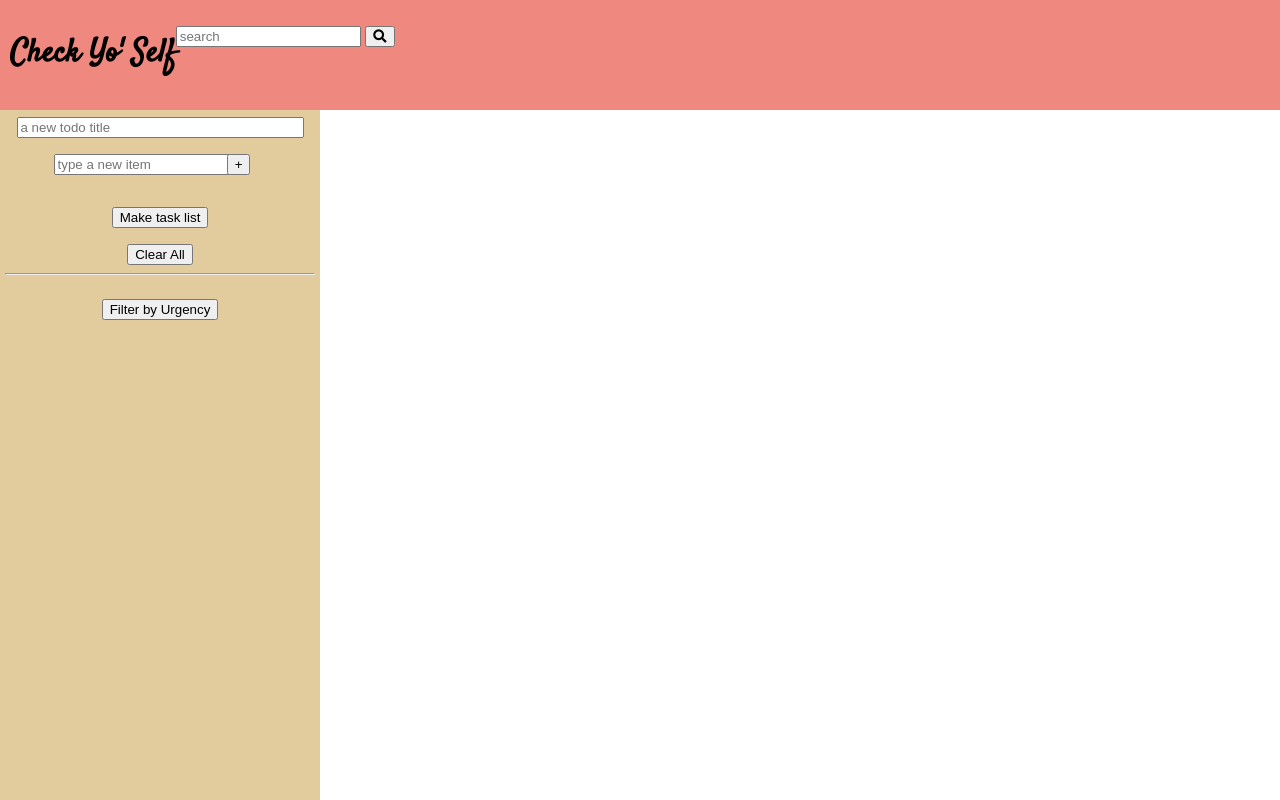
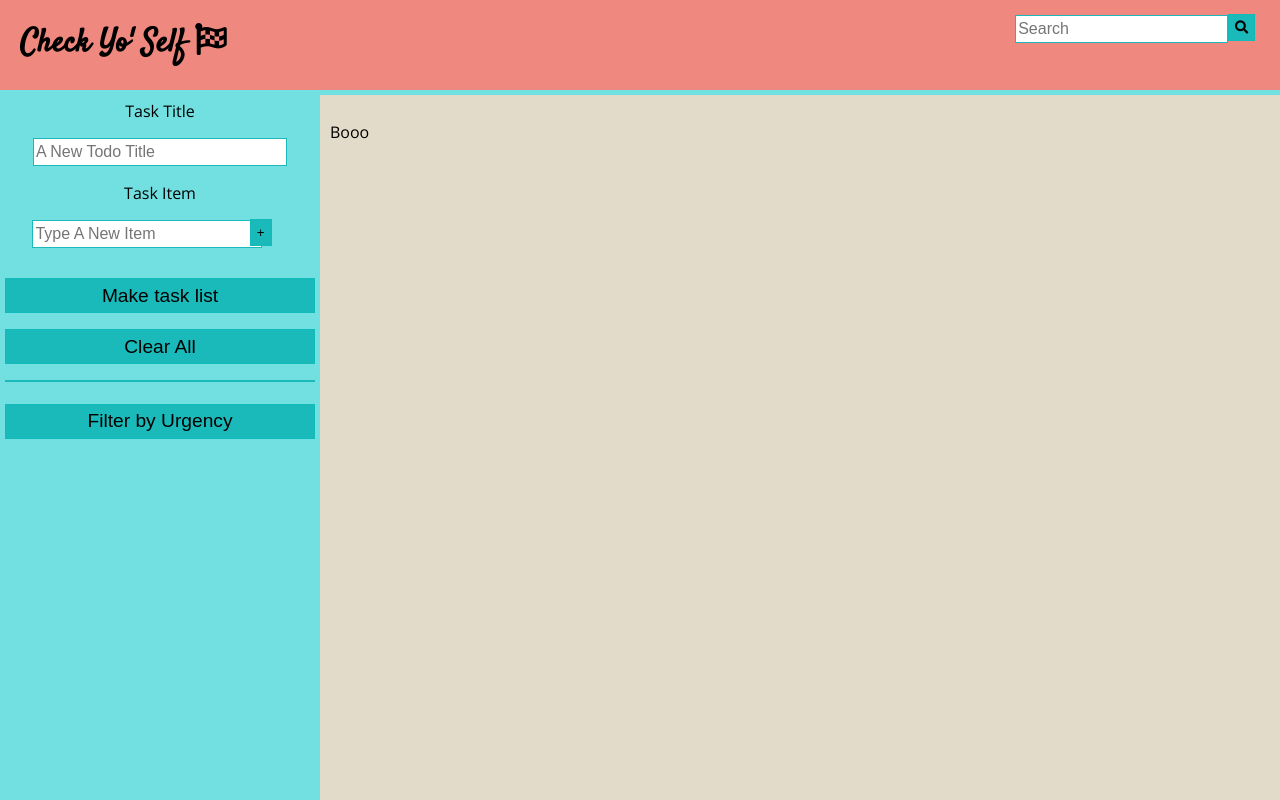
Before and after one commit to raechelo/Check-Yo-Self, a plain HTML site: page index.html in a window 1280 px wide. Drawn offline with nearby package versions, Linux system fonts and the light colour scheme.

Commit message:
layout styled for now until javascript started/finished. color scheme applied

```diff
--- a/index.html
+++ b/index.html
@@ -5,31 +5,36 @@
   <meta name="viewport" content="width=device-width, initial-scale=1.0">
   <meta http-equiv="X-UA-Compatible" content="ie=edge">
   <link rel="stylesheet" href="https://use.fontawesome.com/releases/v5.8.2/css/all.css" integrity="sha384-oS3vJWv+0UjzBfQzYUhtDYW+Pj2yciDJxpsK1OYPAYjqT085Qq/1cq5FLXAZQ7Ay" crossorigin="anonymous">
+  <link rel="stylesheet" href="styles.css">
+  <link href="https://fonts.googleapis.com/css?family=Open+Sans|Satisfy" rel="stylesheet">
   <title>Check Yo Self</title>
 </head>
 <body>
   <header>
-    <h1>Check Yo' Self</h1>
-    <div>
+    <h1>Check Yo' Self <i class="fas fa-flag-checkered"></i> </h1>
+    <div class="search">
       <input type="text" placeholder="search" />
       <button><i class="fas fa-search"></i></button>
     </div>
-    <link rel="stylesheet" href="styles.css">
-    <link href="https://fonts.googleapis.com/css?family=Open+Sans|Satisfy" rel="stylesheet">
   </header>
   <sidebar>
-    <label for="task-title"></label>
-    <input type="text" class="task-title" placeholder="a new todo title" />
-    <div class="input-task">
-      <label for="task-item"></label>
-      <input type="text" class="task-item" placeholder="type a new item" />
-      <button class="input-btn">+</button>
-    </div>
-    <button class="task">Make task list</button>
-    <button class="clear">Clear All</button>
+    <section>
+      <label for="task-title">task title</label>
+      <input type="text" class="task-title" placeholder="a new todo title" />
+      <div class="input-task">
+        <label for="task-item">task item</label>
+        <input type="text" class="task-item" placeholder="type a new item" />
+        <button class="input-btn">+</button>
+      </div>
+      <button class="task sidebar-btn">Make task list</button>
+      <button class="clear sidebar-btn">Clear All</button>
+    </section>
     <hr>
-    <button>Filter by Urgency</button>
+    <button class="sidebar-btn">Filter by Urgency</button>
   </sidebar>
+    <section class='todo'>
+      <p>booo</p>
+  </section>
   <article class="card">
     <h3>Title</h3>
     <hr>
@@ -38,7 +43,10 @@
     <button><i class="fas fa-exclamation"></i></button>
     <button><i class="far fa-times-circle"></i></button>
     <!-- delete btn active/hover <i class="fas fa-times-circle"></i> -->
+    <!-- delete btn not active <i class="far fa-times-circle"></i> -->
     <!-- urgent btn active/hover <i class="fas fa-exclamation-circle"></i> -->
+    <!-- complete <i class="far fa-check-circle"></i> -->
+    <!-- empty circle <i class="far fa-circle"></i> -->
   </article>
 </body>
 </html>
--- a/styles.css
+++ b/styles.css
@@ -8,30 +8,59 @@ body {
   grid-template-rows: 1fr 15fr;
   height: 100vh;
   margin: 0;
+  text-transform: capitalize;
 }
 
 header {
   background-color: #ef887f;
+  border-bottom: 5px solid #72e0e0;
   display: flex;
+  justify-content: space-between;
   font-family: 'Satisfy', cursive;
   grid-area: header;
-  padding: 10px;
+  padding: 0 20px;
+}
+
+.search button {
+  position: relative;
+  right: 0.3rem;
 }
 
 sidebar {
-  background-color: #E2CC9E;
+  background-color: #72e0e0;
   grid-area: sidebar;
   padding: 5px;
   text-align: center;
 }
 
 sidebar input {
+  margin: 1rem auto;
+}
+
+.sidebar-btn {
+  font-size: 1.2rem;
+  height: 2.2rem;
+  width: 100%;
+}
+
+sidebar section {
+  height: 17rem;
+}
+
+button:hover {
+  cursor: pointer;
+}
+
+input {
+  border: 1px solid #1bbaba;
+  height: 1.5rem;
+  font-size: 1rem;
   padding-left: 2px;
-  margin: auto;
+  text-transform: capitalize;
 }
 
 .task-title {
-  width: 90%;
+  width: 80%;
 }
 
 .input-task {
@@ -39,13 +68,31 @@ sidebar input {
   margin: auto;
 }
 
+.input-task input {
+  width: 80%;
+}
+
 .clear {
   display: block;
   margin: auto;
 }
 
+.todo {
+  background-color: #E2DBC9;
+  padding: 10px;
+}
+
 button {
+  background-color: #1bbaba;
+  border: 1px solid #11bbba;
+  height: 1.7rem;
   margin: 1rem 0;
+  position: relative;
+  bottom: 2px;
+}
+
+hr {
+  border: 1px solid #1bbaba;
 }
 
 .input-btn {
```
